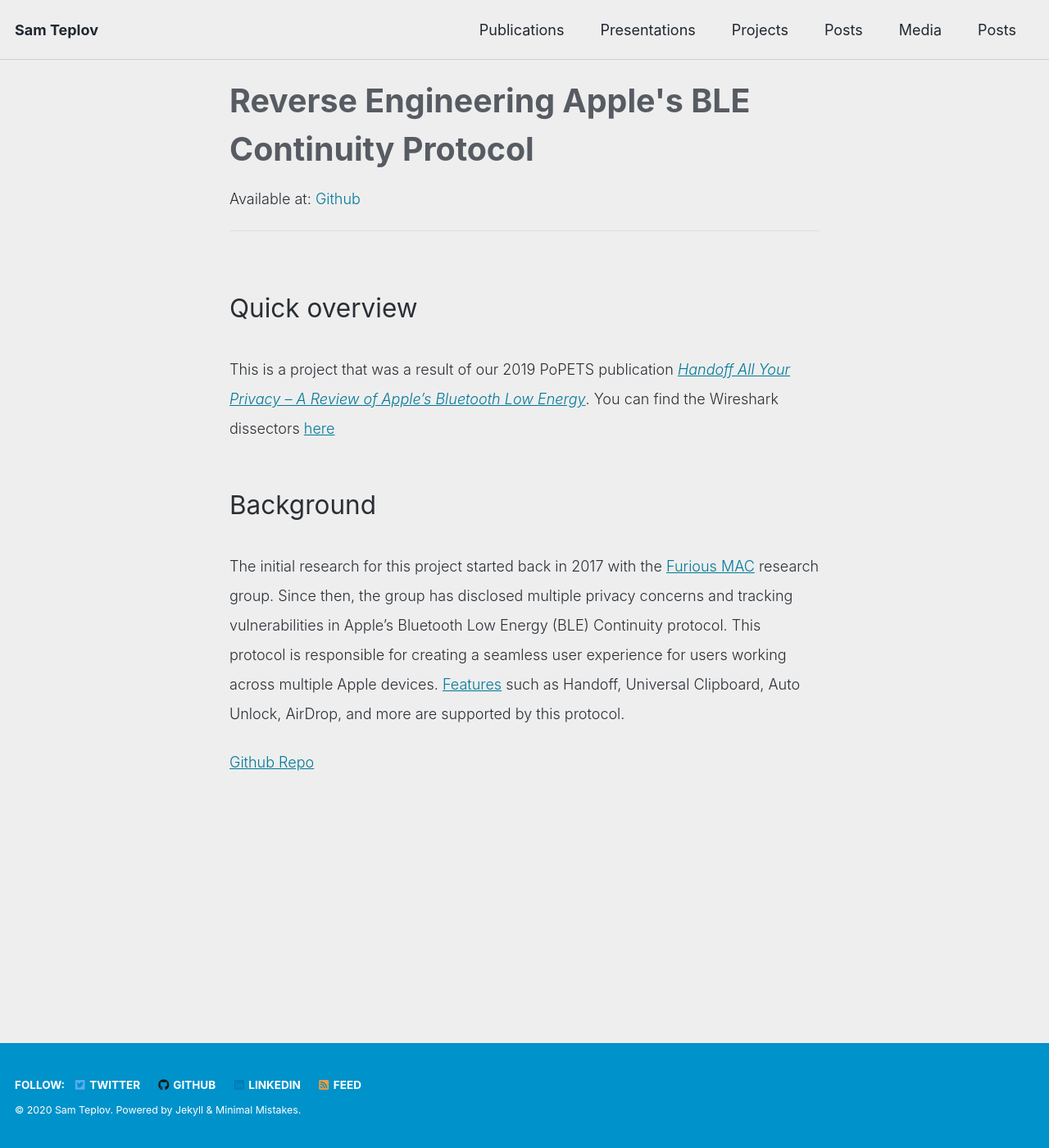
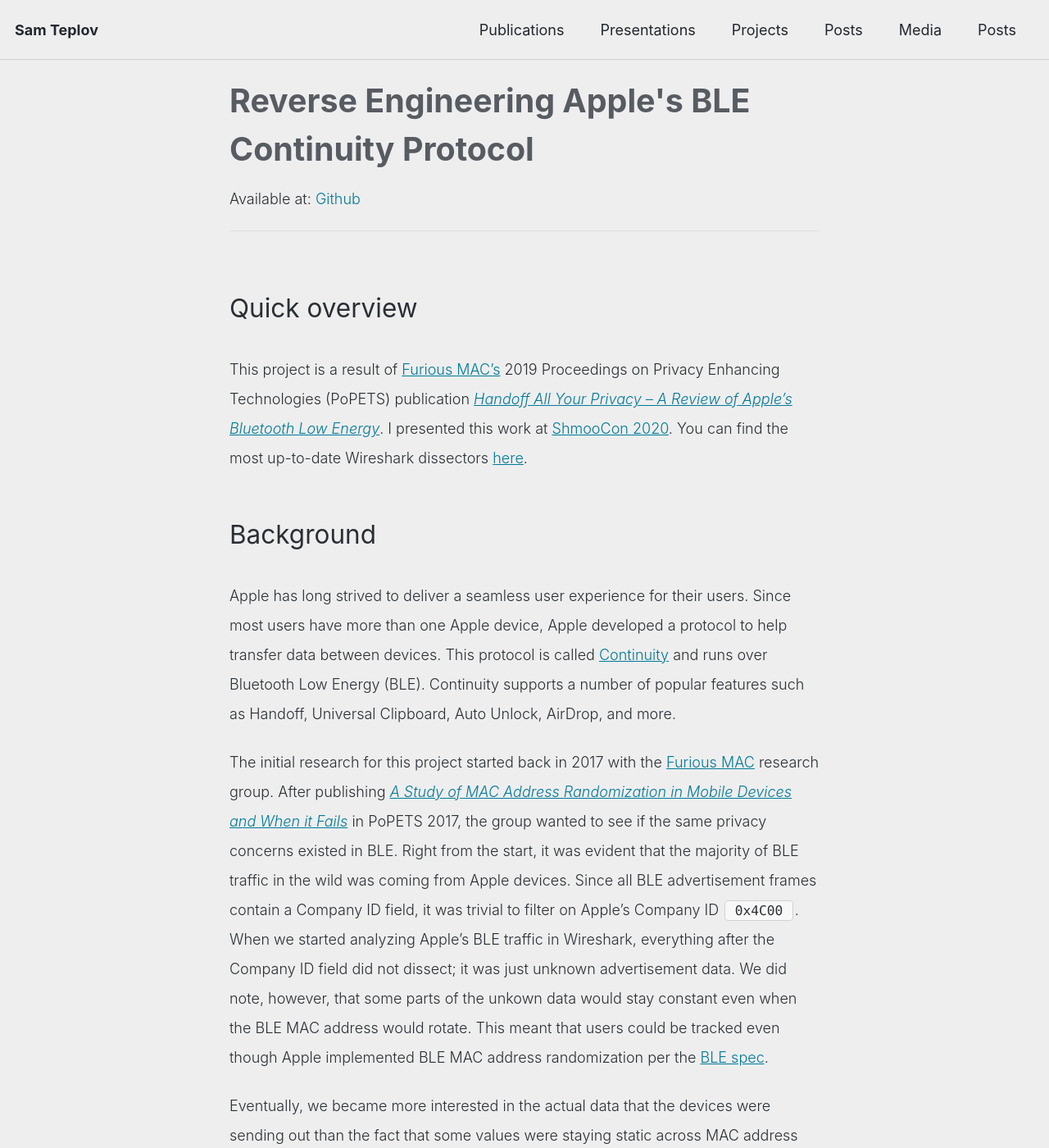
Before and after one commit to samteplov/samteplov.github.io, a Jekyll site: the page built from _projects/apple-ble-rev.md, in a window 1280 px wide and 1400 px high. Shown: the whole window at 82% size. Built offline with Jekyll 4.4.1, drawn with Linux system fonts in a browser that asks for light colours; cached includes are drawn as plain includes; some of the changed text lies outside the part shown.

Commit message:
Added more content to pub and proj for apple rev BLE

````diff
--- a/_projects/apple-ble-rev.md
+++ b/_projects/apple-ble-rev.md
@@ -11,7 +11,7 @@
 
 # Quick overview
 \
-This is a project that was a result of our 2019 PoPETS publication *[Handoff All Your Privacy – A Review of Apple’s Bluetooth Low Energy](/publications/handoff-all-your-privacy/)*. You can find the Wireshark dissectors [here](https://github.com/furiousMAC/continuity)
+This project is a result of [Furious MAC's](https://furiousmac.com/) 2019 Proceedings on Privacy Enhancing Technologies (PoPETS) publication *[Handoff All Your Privacy – A Review of Apple’s Bluetooth Low Energy](/publications/handoff-all-your-privacy/)*. I presented this work at [ShmooCon 2020](https://www.youtube.com/watch?v=9Nfnjct0UJk). You can find the most up-to-date Wireshark dissectors [here](https://github.com/furiousMAC/continuity).
 
 
 
@@ -19,7 +19,18 @@
 
 # Background
 \
-The initial research for this project started back in 2017 with the [Furious MAC](https://furiousmac.com/) research group. Since then, the group has disclosed multiple privacy concerns and tracking vulnerabilities in Apple's Bluetooth Low Energy (BLE) Continuity protocol. This protocol is responsible for creating a seamless user experience for users working across multiple Apple devices. [Features](https://support.apple.com/en-us/HT204681) such as Handoff, Universal Clipboard, Auto Unlock, AirDrop, and more are supported by this protocol.
+Apple has long strived to deliver a seamless user experience for their users. Since most users have more than one Apple device, Apple developed a protocol to help transfer data between devices. This protocol is called [Continuity](https://support.apple.com/en-us/HT204681) and runs over Bluetooth Low Energy (BLE). Continuity supports a number of popular features such as  Handoff, Universal Clipboard, Auto Unlock, AirDrop, and more.
 
 
-[Github Repo](https://github.com/furiousMAC/continuity)
+The initial research for this project started back in 2017 with the [Furious MAC](https://furiousmac.com/) research group. After publishing *[A Study of MAC Address Randomization in Mobile Devices and When it Fails](https://arxiv.org/pdf/1703.02874.pdf)* in PoPETS 2017, the group wanted to see if the same privacy concerns existed in BLE. Right from the start, it was evident that the majority of BLE traffic in the wild was coming from Apple devices. Since all BLE advertisement frames contain a Company ID field, it was trivial to filter on Apple's Company ID ```0x4C00```. When we started analyzing Apple's BLE traffic in Wireshark, everything after the Company ID field did not dissect; it was just unknown advertisement data. We did note, however, that some parts of the unkown data would stay constant even when the BLE MAC address would rotate. This meant that users could be tracked even though Apple implemented BLE MAC address randomization per the [BLE spec](https://inst.eecs.berkeley.edu/~ee290c/sp18/note/BLE_Vol6.pdf).
+
+Eventually, we became more interested in the actual data that the devices were sending out than the fact that some values were staying static across MAC address changes. Using a RF sterile environment, we started on the long and tedious journey of black-box reverse engineering every message and field. By carrying out specific user actions on various Apple devices, we were able to learn a majority of the different messages, fields, and possible values. As we learned more and more of the different messages and fields, we would update our Wireshark dissector and recompile it.
+
+# Current Work
+\
+After our 2019 PoPETS publication, we continued to work on reverse engineering more fields and messages. There were a number of other researchers that also came out with [publications](https://petsymposium.org/2020/files/papers/issue1/popets-2020-0003.pdf), further detailing more fields and messages that we missed. In January of 2020, I presented at [ShmooCon](https://www.youtube.com/watch?v=9Nfnjct0UJk) and we released our custom Wireshark dissector publicly for the first time. Since then, we have continued updating our Wireshark dissector and all of the latest code changes and updates can be seen on our [Github Repo](https://github.com/furiousMAC/continuity). Apple has yet to fix any of the privacy concerns or tracking vulnerabilities which we disclosed back in 2019, and other researchers have reemphasized and found more vulnerabilities in [recent work](https://petsymposium.org/2020/files/papers/issue1/popets-2020-0003.pdf).
+
+
+# Future Work
+\
+We are continuing to update the dissector as new versions of iOS and MacOS are released by Apple. Eventually, our goal is to merge our custom dissector into the main Wireshark branch. That way, everyone would be able analyze Apple BLE advertisements without needing to download our custom dissector and recompile Wireshark.
````
Also changed, not shown: _publications/handoff-all-your-privacy.md (+1 -1 lines).
